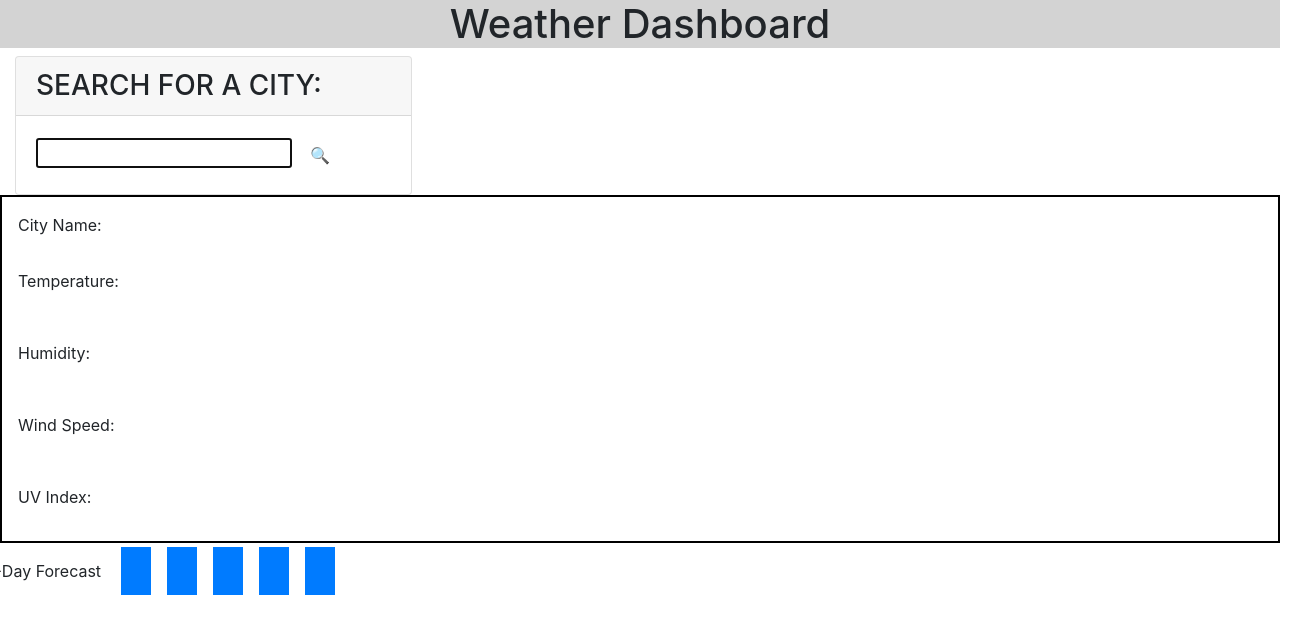
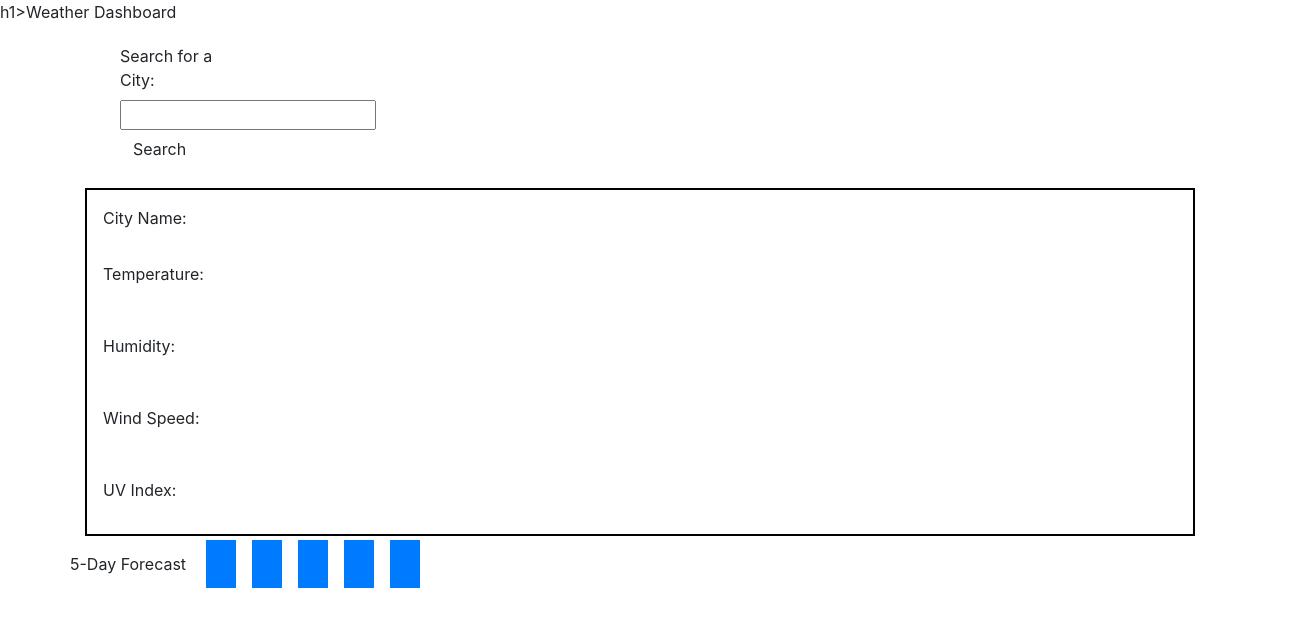
Before and after one commit to azun510/WeatherApplication, a plain HTML site: page index.html in a window 1280 px wide. Shown: the whole page, 1309 px wide, since content can reach past the window. Drawn offline with nearby package versions, Linux system fonts and the light colour scheme.

Commit message:
updating weaterher header

```diff
--- a/index.html
+++ b/index.html
@@ -10,22 +10,18 @@
       href="https://stackpath.bootstrapcdn.com/bootstrap/4.3.1/css/bootstrap.min.css"/>
 </head>
 <body>
-    <h1>Weather Dashboard</h1>
-
-    <main class="flex-row justify-space-between">
-        <div class="col-12 col-md-4">
-
-          <div class="card">
-            <h3 class="card-header text-uppercase">Search For A City:</h3>
-            <form id="user-form" class="card-body">
-              <input name="City" id="CitySearch" type="text" autofocus="true" class="form-input" />
-              <button type="submit" id="searchWeather" class="btn">🔍</button>
+    h1>Weather Dashboard</h1>
+    </header>
+    <main class="container">
+        <div class="col-2" id="search-section">
+            <form class="card-body">
+                <label class="form-label" for="city-search"> Search for a City:</label>
+                <br>
+                <input name="city" id="city" type="text" class="form-input"/>
+                <button type="submit" class="btn">Search</button>
+                <div id="city-list"></div>
             </form>
-            </div>
-            <form id="searchHistory"></form>
-          </div>
         </div>
-    </main>
     <!-- Start Forecast -->
     <div class="row">
         <div class="col-12">
```
